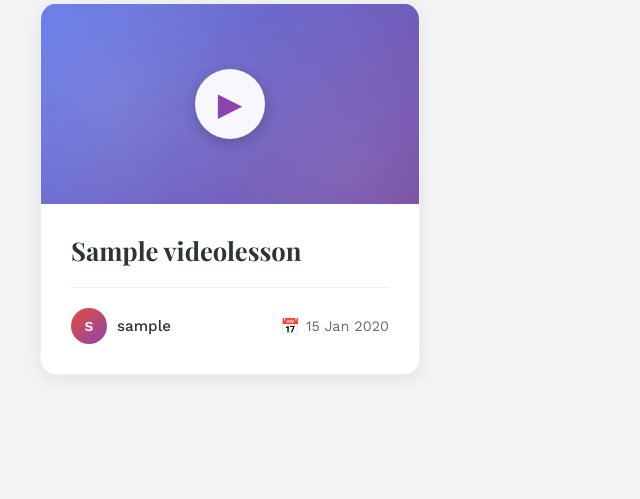
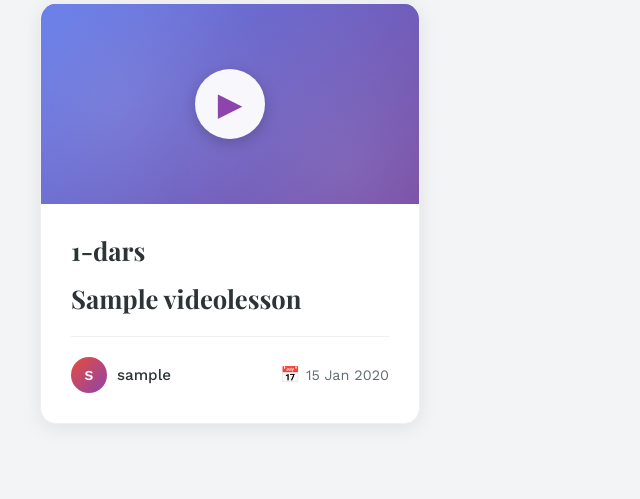
Before and after one commit to alijonovaward/Blog, a Django app: page /videos/course/1/ in a window 1280 px wide. Shown: the part 354-853 px from the top of the page, without its empty margins (0-640 px from the left). Before the commit the page ends 698 px from the top, so only its background shows below. Run offline with Django 5.2, Linux system fonts and the light colour scheme; tables that the repository leaves empty hold one stand-in row (values such as "Sample post").

Commit message:
course listda video tartib raqami korinadi

```diff
--- a/templates/videos/course_detail.html
+++ b/templates/videos/course_detail.html
@@ -274,6 +274,7 @@
                     <div class="play-icon">▶</div>
                 </div>
                 <div class="video-content">
+                    <span class="video-title"> {{video.order}}-dars</span>
                     <span class="video-title">{{ video.title }}</span>
                     <div class="video-meta">
                         <div class="video-author">
```
